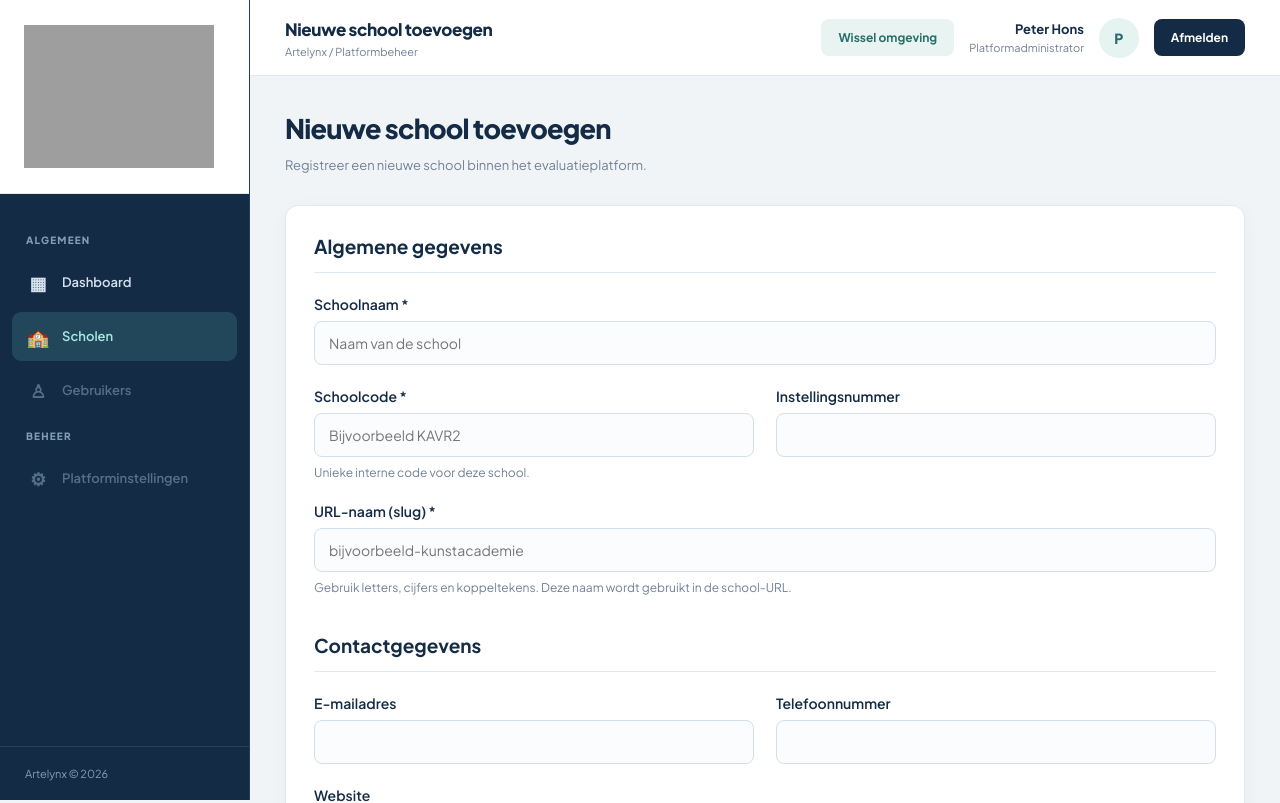
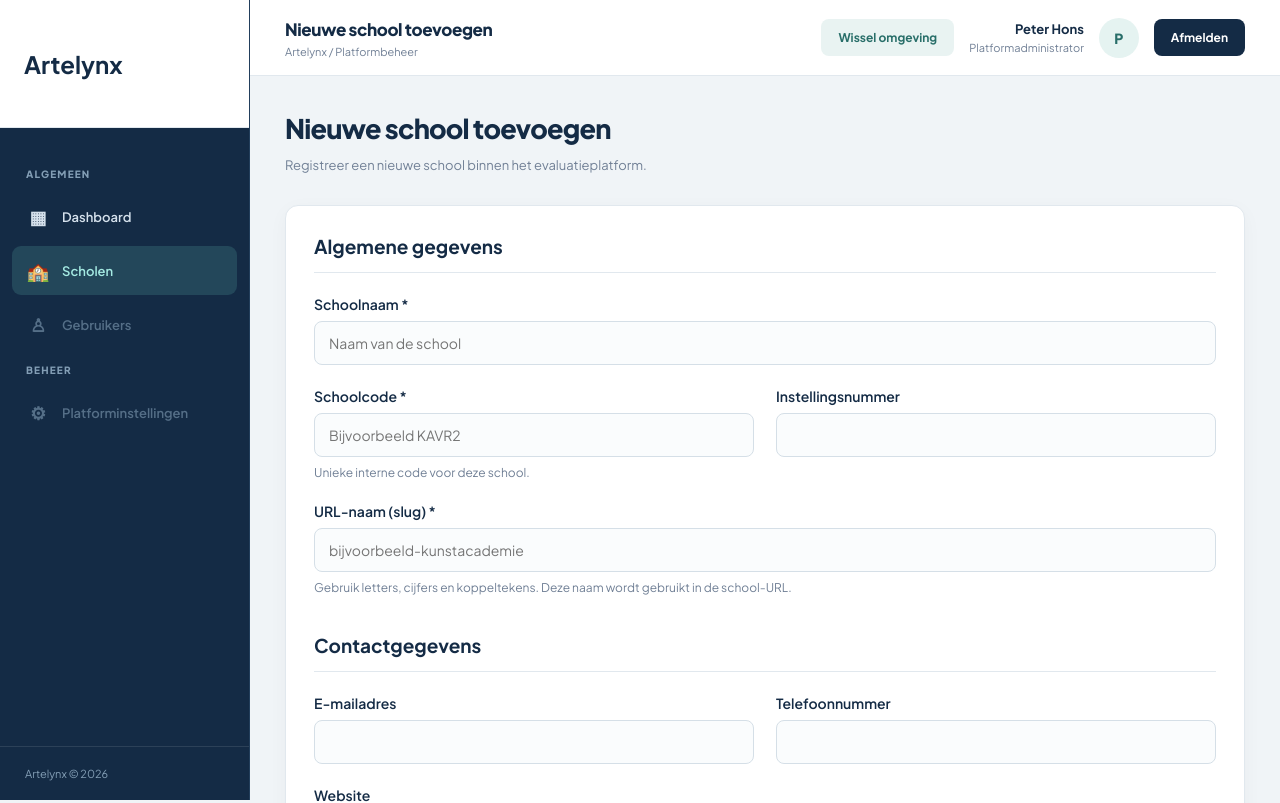
Before and after one commit to peterhons-blip/kavr-evaluaties, a Laravel app: page /platform/schools/create in a window 1280 px wide. Shown: the top 803 px of the page. Run offline with Laravel 12, Linux system fonts and the light colour scheme; a user stored in the database is signed in; data comes from the database, SQL or seed files in the repository; grey boxes are pictures that could not be loaded.

Commit message:
Show Artelynx brand fallback until logo assets are installed

```diff
--- a/resources/views/layouts/platform.blade.php
+++ b/resources/views/layouts/platform.blade.php
@@ -521,10 +521,11 @@
         <a href="{{ route('platform.dashboard') }}"
            aria-label="Artelynx – Platformbeheer">
 
-            <img
-                src="{{ asset('images/artelynx-logo.webp') }}"
-                alt="Artelynx"
-                class="brand-logo">
+            @if (file_exists(public_path('images/artelynx-logo.webp')))
+                <img src="{{ asset('images/artelynx-logo.webp') }}" alt="Artelynx" class="brand-logo">
+            @else
+                <strong style="font-size:24px;color:#142b45;">Artelynx</strong>
+            @endif
 
         </a>
 
```
